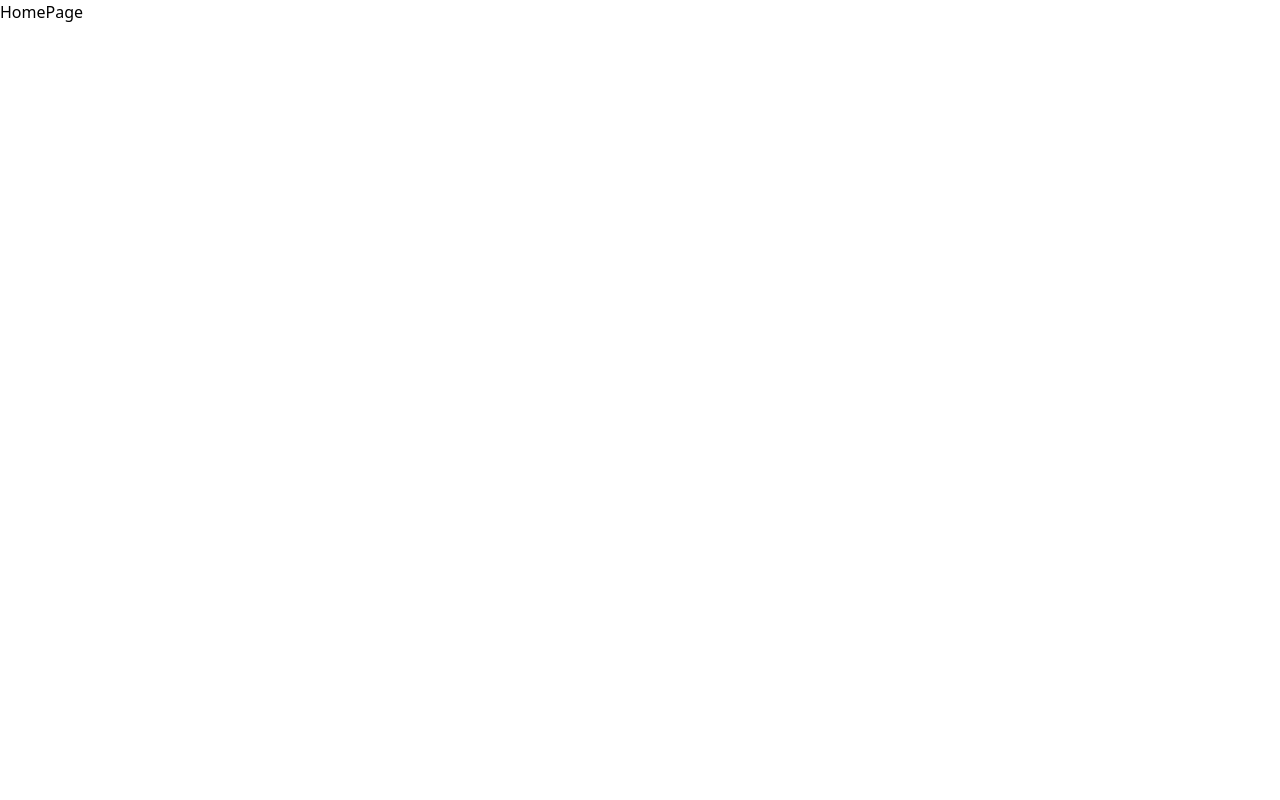
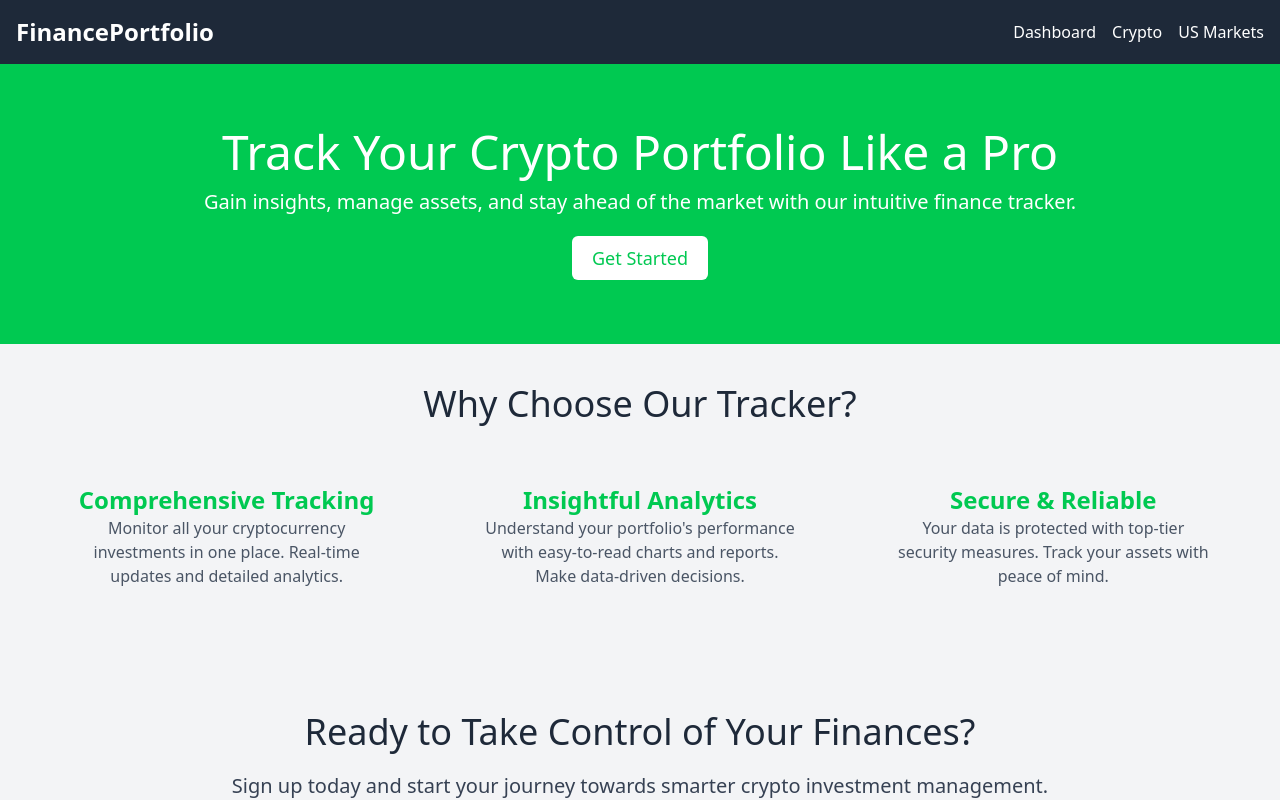
Before and after one commit to Tanmay0215/Finance-Portfolio, a React (Vite) app in the folder frontend/: page / in a window 1280 px wide. Shown: the top 800 px of the page. Built offline with nearby package versions, Linux system fonts and the light colour scheme.

Commit message:
add more pages

```diff
--- a/frontend/src/App.jsx
+++ b/frontend/src/App.jsx
@@ -2,7 +2,10 @@ import React from 'react';
 import { Routes, Route } from 'react-router-dom';
 import Home from './pages/Home';
 import NotFound from './pages/NotFound';
+import Crypto from './pages/Crypto';
+import USMarkets from './pages/USMarkets';
 
+import MarketLayout from './layouts/MarketsLayout';
 import DashboardHome from './pages/dashboard/DashboardHome';
 import DashboardLayout from './layouts/DashboardLayout';
 import Portfolio from './pages/dashboard/Portfolio';
@@ -10,7 +13,11 @@ import Portfolio from './pages/dashboard/Portfolio';
 const App = () => {
   return (
     <Routes>
-      <Route path="/" element={<Home />} />
+      <Route path="/" element={<MarketLayout />}>
+        <Route index element={<Home />} />
+        <Route path="crypto" element={<Crypto />} />
+        <Route path="us-markets" element={<USMarkets />} />
+      </Route>
 
       <Route path="/dashboard" element={<DashboardLayout />}>
         <Route index element={<DashboardHome />} />
--- a/frontend/src/components/common/Navbar.jsx
+++ b/frontend/src/components/common/Navbar.jsx
@@ -1,11 +1,20 @@
-import React from 'react'
+import React from 'react';
+import { Link } from 'react-router-dom';
 
 const Navbar = () => {
   return (
-    <div>
-      Navbar
-    </div>
-  )
-}
+    <nav className="bg-gray-800 text-white p-4">
+      <div className="container mx-auto flex justify-between items-center">
+        <Link to="/" className="text-2xl font-bold">FinancePortfolio</Link>
+        <div className="space-x-4">
+          <Link to="/dashboard" className="hover:text-gray-300">Dashboard</Link>
+          <Link to="/crypto" className="hover:text-gray-300">Crypto</Link>
+          <Link to="/us-markets" className="hover:text-gray-300">US Markets</Link>
+          {/* Add more links as needed */}
+        </div>
+      </div>
+    </nav>
+  );
+};
 
-export default Navbar
+export default Navbar;
--- /dev/null
+++ b/frontend/src/layouts/MarketsLayout.jsx
@@ -0,0 +1,18 @@
+import React from 'react';
+import Navbar from '../components/common/Navbar';
+import Footer from '../components/common/Footer';
+import { Outlet } from 'react-router-dom';
+
+const MarketLayout = () => {
+  return (
+    <div className="min-h-screen">
+        <Navbar />
+        <main className="bg-gray-100">
+          <Outlet />
+        </main>
+        <Footer />
+    </div>
+  );
+};
+
+export default MarketLayout;
--- /dev/null
+++ b/frontend/src/pages/Crypto.jsx
@@ -0,0 +1,110 @@
+import React, { useEffect, useState } from 'react';
+import axios from 'axios';
+
+const ArrowUpIcon = () => <span className="text-green-500">▲</span>;
+const ArrowDownIcon = () => <span className="text-red-500">▼</span>;
+const LoadingSpinner = () => (
+  <div className="flex justify-center items-center h-32">
+    <div className="animate-spin rounded-full h-12 w-12 border-t-2 border-b-2 border-blue-500"></div>
+  </div>
+);
+
+const Crypto = () => {
+  const [portfolioData, setPortfolioData] = useState(null);
+  const [loading, setLoading] = useState(true);
+  const [error, setError] = useState(null);
+  const BACKEND_URL = import.meta.env.VITE_BACKEND_URL;
+
+  const fetchPortfolioData = async () => {
+    try {
+      const response = await axios.get(`${BACKEND_URL}/api/crypto/get-all`);
+      setPortfolioData(response.data.data);
+    } catch (err) {
+      console.error("Error fetching portfolio data:", err);
+      setError(err.message || 'Failed to fetch data. Please try again later.');
+    } finally {
+      setLoading(false);
+    }
+  };
+
+  useEffect(() => {
+    fetchPortfolioData();
+  }, []);
+
+  if (loading) {
+    return (
+      <div className="min-h-screen flex flex-col items-center justify-center bg-gray-900 text-gray-300 p-4">
+        <LoadingSpinner />
+        <p className="mt-4 text-lg">Loading portfolio...</p>
+      </div>
+    );
+  }
+
+  if (error) {
+    return (
+      <div className="min-h-screen flex flex-col items-center justify-center bg-gray-900 text-red-400 p-4 text-center">
+        <p className="text-2xl font-semibold mb-2">Oops! Something went wrong.</p>
+        <p>Error loading portfolio: {error}</p>
+        <p className="mt-4 text-sm text-gray-500">Please check your connection or try again later.</p>
+      </div>
+    );
+  }
+
+  return (
+    <div className="min-h-screen bg-gray-900 text-gray-100 p-4 sm:p-6 lg:p-8">
+      <div className="container mx-auto">
+        <div className="bg-gray-800 shadow-2xl rounded-xl overflow-hidden">
+            <table className="min-w-full divide-y divide-gray-700">
+              <thead className="bg-gray-700/50">
+                <tr>
+                  <th scope="col" className="px-6 py-4 text-left text-xs font-semibold text-gray-400 uppercase tracking-wider">
+                    Name
+                  </th>
+                  <th scope="col" className="px-6 py-4 text-left text-xs font-semibold text-gray-400 uppercase tracking-wider">
+                    Symbol
+                  </th>
+                  <th scope="col" className="px-6 py-4 text-left text-xs font-semibold text-gray-400 uppercase tracking-wider">
+                    Price (USD)
+                  </th>
+                  <th scope="col" className="px-6 py-4 text-left text-xs font-semibold text-gray-400 uppercase tracking-wider">
+                    24h Change
+                  </th>
+                </tr>
+              </thead>
+              <tbody className="bg-gray-800 divide-y divide-gray-700">
+                {portfolioData.map((crypto) => {
+                  const price = parseFloat(crypto.quote.USD.price);
+                  const change24h = parseFloat(crypto.quote.USD.percent_change_24h);
+                  const isPositiveChange = change24h >= 0;
+
+                  return (
+                    <tr key={crypto.id} className="hover:bg-gray-700/70 transition-colors duration-150">
+                      <td className="px-6 py-4 whitespace-nowrap">
+                        <div className="flex items-center">
+                          {/* Placeholder for crypto icon - could use a library or dynamic image source */}
+                          {/* <img className="h-8 w-8 rounded-full mr-3" src={`path/to/icons/${crypto.symbol.toLowerCase()}.png`} alt="" /> */}
+                          <div className="text-sm font-medium text-gray-100">{crypto.name}</div>
+                        </div>
+                      </td>
+                      <td className="px-6 py-4 whitespace-nowrap text-sm text-gray-300">{crypto.symbol}</td>
+                      <td className="px-6 py-4 whitespace-nowrap text-sm text-gray-300">
+                        ${price.toLocaleString('en-US', { minimumFractionDigits: 2, maximumFractionDigits: 2 })}
+                      </td>
+                      <td className={`px-6 py-4 whitespace-nowrap text-sm font-semibold ${isPositiveChange ? 'text-green-400' : 'text-red-400'}`}>
+                        <div className="flex items-center">
+                          {isPositiveChange ? <ArrowUpIcon /> : <ArrowDownIcon />}
+                          <span className="ml-1.5">{change24h.toFixed(2)}%</span>
+                        </div>
+                      </td>
+                    </tr>
+                  );
+                })}
+              </tbody>
+            </table>
+          </div>
+        </div>
+    </div>
+  );
+}
+
+export default Crypto;
--- a/frontend/src/pages/Home.jsx
+++ b/frontend/src/pages/Home.jsx
@@ -1,11 +1,51 @@
-import React from 'react'
+import React from 'react';
+import Navbar from '../components/common/Navbar';
 
 const Home = () => {
   return (
-    <div>
-      HomePage
+    <div className="font-sans text-gray-800">
+      {/* Hero Section */}
+      <header className="bg-green-500 text-white py-16 px-5 text-center">
+        <h1 className="text-5xl mb-3">Track Your Crypto Portfolio Like a Pro</h1>
+        <p className="text-xl mb-5">
+          Gain insights, manage assets, and stay ahead of the market with our intuitive finance tracker.
+        </p>
+        <button className="bg-white text-green-500 py-2 px-5 rounded-md text-lg cursor-pointer hover:bg-gray-100">
+          Get Started
+        </button>
+      </header>
+
+      {/* Features Section */}
+      <section className="py-10 px-5 text-center">
+        <h2 className="text-4xl mb-10">Why Choose Our Tracker?</h2>
+        <div className="flex justify-around flex-wrap">
+          <div className="max-w-xs m-5">
+            <h3 className="text-2xl text-green-500 font-semibold">Comprehensive Tracking</h3>
+            <p className="text-gray-600">Monitor all your cryptocurrency investments in one place. Real-time updates and detailed analytics.</p>
+          </div>
+          <div className="max-w-xs m-5">
+            <h3 className="text-2xl text-green-500 font-semibold">Insightful Analytics</h3>
+            <p className="text-gray-600">Understand your portfolio&apos;s performance with easy-to-read charts and reports. Make data-driven decisions.</p>
+          </div>
+          <div className="max-w-xs m-5">
+            <h3 className="text-2xl text-green-500 font-semibold">Secure & Reliable</h3>
+            <p className="text-gray-600">Your data is protected with top-tier security measures. Track your assets with peace of mind.</p>
+          </div>
+        </div>
+      </section>
+
+      {/* Call to Action Section */}
+      <section className="bg-gray-100 py-16 px-5 text-center">
+        <h2 className="text-4xl mb-5">Ready to Take Control of Your Finances?</h2>
+        <p className="text-xl mb-8 text-gray-700">
+          Sign up today and start your journey towards smarter crypto investment management.
+        </p>
+        <button className="bg-green-500 text-white py-3 px-8 rounded-md text-xl cursor-pointer hover:bg-green-600">
+          Sign Up Now
+        </button>
+      </section>
     </div>
-  )
-}
+  );
+};
 
-export default Home
+export default Home;
--- /dev/null
+++ b/frontend/src/pages/USMarkets.jsx
@@ -0,0 +1,11 @@
+import React from 'react'
+
+const USMarkets = () => {
+  return (
+    <div>
+      USMarkets
+    </div>
+  )
+}
+
+export default USMarkets
```
Also changed, not shown: 1 other file (tests, documents, lock files or other folders).
